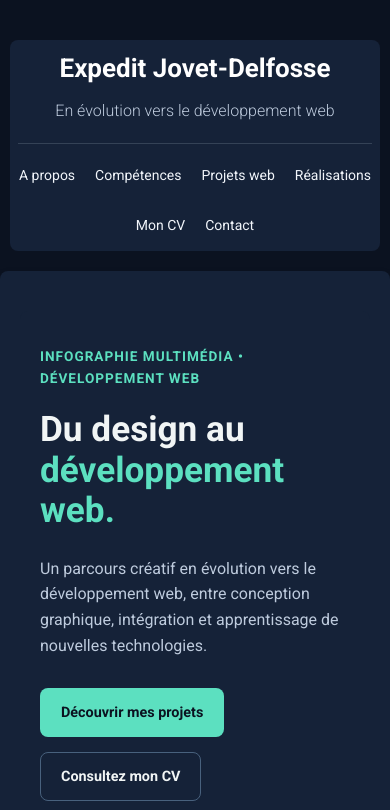
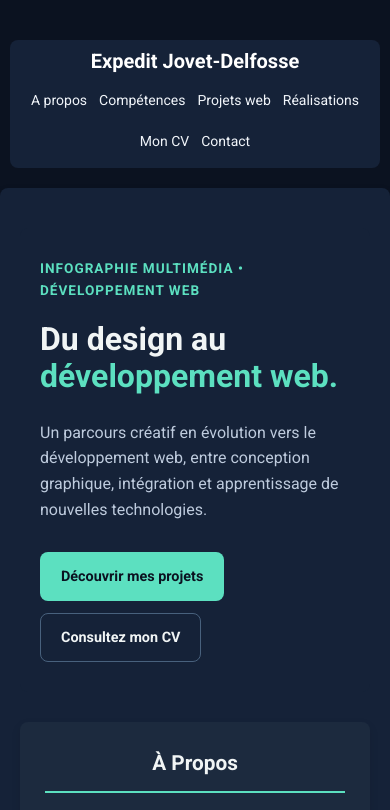
Before and after one commit to Jovet-Delfosse/Jovet-Delfosse.github.io, a plain HTML site: page index.html in a window 390 px wide. Shown: the top 810 px of the page. Drawn offline with Linux system fonts and the light colour scheme.

Commit message:
Modernisation de l'en-tête et ajustements responsive

```diff
--- a/index.html
+++ b/index.html
@@ -13,8 +13,8 @@
 <body>
 
   <header class="header">
-        <h1 class="title">Expedit Jovet-Delfosse</h1>
-        <p class="subtitle">En évolution vers le développement web</p>
+        <div class="header-inner">
+          <h1 class="title">Expedit Jovet-Delfosse</h1>
 
       <nav class="site-nav" aria-label="Navigation principale">
       <a href="#apropos-title">A propos</a>
@@ -24,14 +24,15 @@
       <a href="cv.html">Mon CV</a>
       <a href="#contact-title">Contact</a>
       </nav>
-      </header>
+        </div>
+  </header>
 
   <div class="container">
 
     <main class="main-content" aria-label="Contenu principal">
 
       <section class="hero" aria-labelledby="hero-title">
-        <p class="hero-eyebrown">
+        <p class="hero-eyebrow">
           INFOGRAPHIE MULTIMÉDIA • DÉVELOPPEMENT WEB
         </p>
 
--- a/styles.css
+++ b/styles.css
@@ -134,6 +134,13 @@ body {
   font-size: 22px;
 }
 
+.header-inner {
+  display: flex;
+  align-items: center;
+  justify-content: space-between;
+  gap: 30px;
+}
+
 .header .title {
   font-size: 26px;
   text-transform: none;
@@ -153,10 +160,6 @@ body {
     justify-content: center;
     flex-wrap: wrap;
     gap: 20px;
-    margin-top: 20px;
-
-    border-top: 1px solid #344256;
-    padding-top: 20px;
 }
 
 .site-nav a {
@@ -193,7 +196,7 @@ h3 {
   margin: 20px 0 30px;
 }
 
-.hero-eyebrown {
+.hero-eyebrow {
   color: var(--accent-color);
   font-size: 0.85rem;
   font-weight: 700;
@@ -258,6 +261,7 @@ h3 {
 
 .hero-button-secondary:hover {
   border-color: var(--accent-color);
+  text-decoration: none;
 }
 
 /* Sections */
@@ -415,13 +419,27 @@ a:hover {
 
 /* Pour écrans jusqu'à 768px (smartphones, phablets) */
 @media (max-width: 768px) {
+
   .header {
     font-size: 16px;
     padding: 8px;
   }
-  h1.title {
-    font-size: 20px;
+
+  .header-inner{
+    flex-direction: column;
+    gap: 15px;
   }
+
+  .header .title {
+    font-size: 1.25rem;
+    line-height: 1.3;
+  }
+
+  .site-nav {
+    justify-content: center;
+    gap: 12px;
+  }
+
 
   .skill {
     font-size: 12px;
@@ -451,11 +469,19 @@ a:hover {
   }
 
   .hero {
-    padding: 35px 20px;
+    padding: 30px 20px;
   }
 
-  .hero-eyebrown {
+  .hero h2 {
+    font-size: clamp(2rem, 6vw, 2.8rem);
+  }
+
+  .hero-eyebrow {
     letter-spacing: 1px;
+  }
+
+  .hero-actions {
+    gap: 12px;
   }
 
   .hero-description {
```
